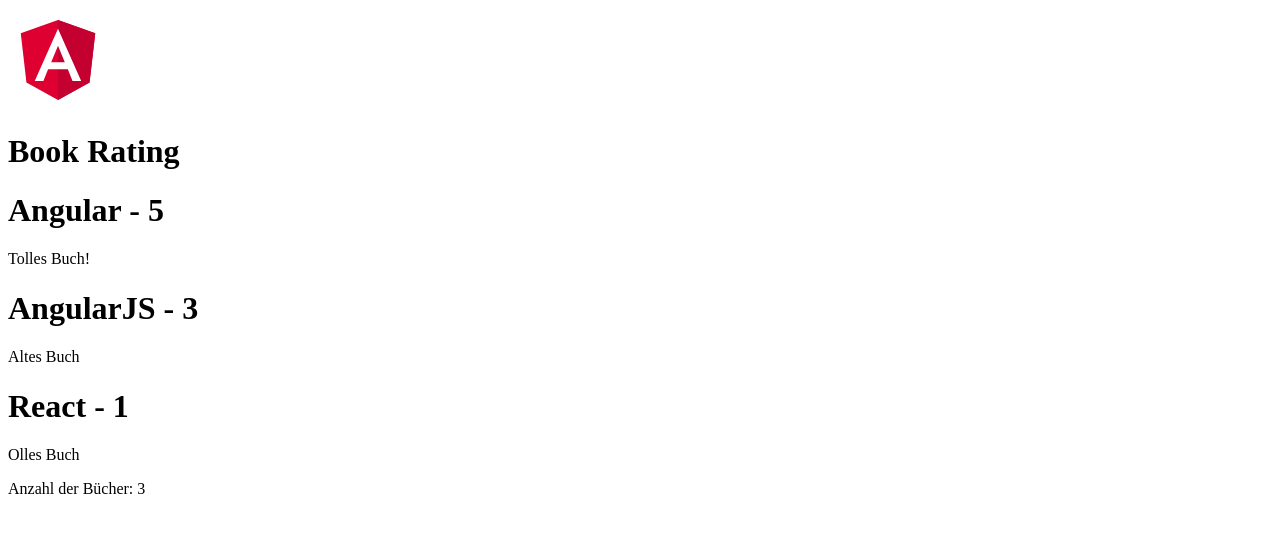
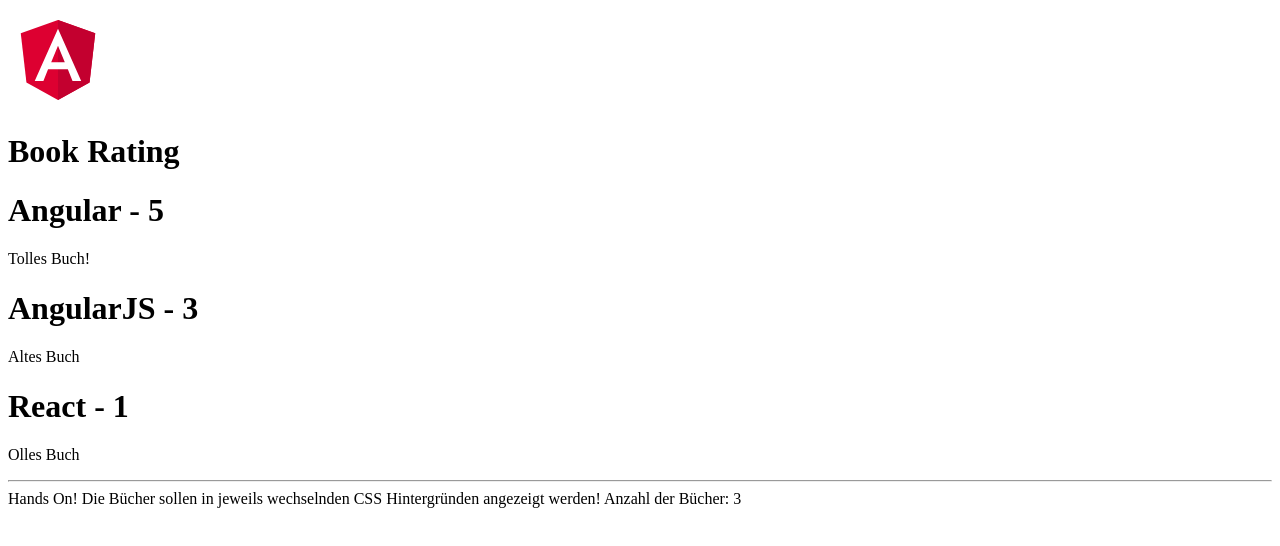
Before and after one commit to angular-schule/2020-06-angular-workshop-remote-duelmen, an Angular app in the folder book-rating/: page / in a window 1280 px wide. Shown: the top 546 px of the page. Built offline with nearby package versions, Linux system fonts and the light colour scheme.

Commit message:
hands on!

```diff
--- a/book-rating/src/app/dashboard/dashboard.component.html
+++ b/book-rating/src/app/dashboard/dashboard.component.html
@@ -3,4 +3,10 @@
   [book]="b">
 </br-book>
 
+<hr>
+
+Hands On! Die Bücher sollen in jeweils wechselnden
+CSS Hintergründen angezeigt werden!
+
+
 Anzahl der Bücher: {{ books.length }}
```
